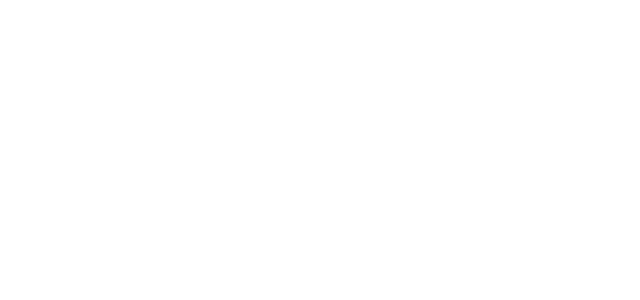
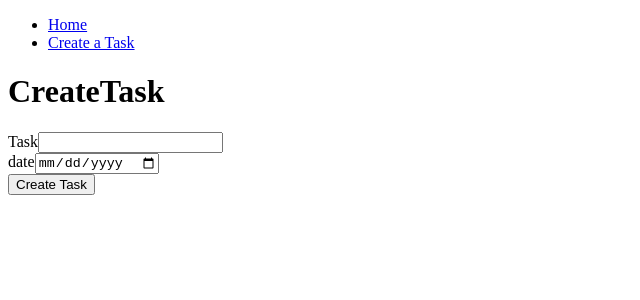
Before and after one commit to Eddieayala9965/Exercises-Backend, a React (Vite) app in the folder Frontend/: page /create_task in a window 1280 px wide. Before the commit this address had no page. Shown: the top 300 px of the page, without its empty margins (0-640 px from the left). Built offline with nearby package versions, Linux system fonts and the light colour scheme.

Commit message:
starting to enjoy coding again

```diff
--- a/Frontend/src/App.jsx
+++ b/Frontend/src/App.jsx
@@ -1,10 +1,27 @@
 import { BrowserRouter as Router, Routes, Route } from "react-router-dom";
+import Layout from "./components/Layout";
+import Home from "./pages/Home";
+import CreateTask from "./pages/CreateTask";
 
 const App = () => (
   <Router>
     <Routes>
-      <Route />
-      <Route />
+      <Route
+        path="/home"
+        element={
+          <Layout>
+            <Home />
+          </Layout>
+        }
+      />
+      <Route
+        path="/create_task"
+        element={
+          <Layout>
+            <CreateTask />
+          </Layout>
+        }
+      />
     </Routes>
   </Router>
 );
--- a/Frontend/src/components/Navbar.jsx
+++ b/Frontend/src/components/Navbar.jsx
@@ -4,7 +4,7 @@
   <nav>
     <ul>
       <li>
-        <Link to="/">Home</Link>
+        <Link to="/home">Home</Link>
       </li>
       <li>
         <Link to="/create_task">Create a Task</Link>
--- a/Frontend/src/components/TaskForm.jsx
+++ b/Frontend/src/components/TaskForm.jsx
@@ -2,19 +2,19 @@
 import { createTask } from "../services/api";
 
 const TaskForm = () => {
-  const [task, setTask] = useState("");
+  const [name, setName] = useState("");
   const [date, setDate] = useState("");
 
   const handleSubmit = async (e) => {
     e.preventDefault();
     const newTask = {
-      task,
+      name,
       date,
     };
 
     try {
       await createTask(newTask);
-      setTask("");
+      setName("");
       setDate("");
     } catch (error) {
       console.error("Error creating task: ", error);
@@ -26,9 +26,9 @@
         <label>Task</label>
         <input
           type="text"
-          name="task"
-          value={task}
-          onChange={(e) => setTask(e.target.value)}
+          name="name"
+          value={name}
+          onChange={(e) => setName(e.target.value)}
         />
       </div>
       <div>
--- a/Frontend/src/components/TaskList.jsx
+++ b/Frontend/src/components/TaskList.jsx
@@ -1,16 +1,49 @@
 import { useEffect, useState } from "react";
 import { getTasks } from "../services/api";
+import {
+  List,
+  ListItem,
+  ListItemText,
+  ListItemSecondaryAction,
+  IconButton,
+  TextField,
+  Button,
+  Container,
+  Typography,
+  Box,
+} from "@mui/material";
 
 const TaskList = () => {
   const [tasks, setTask] = useState([]);
 
   useEffect(() => {
-    const fetchTasks
+    const fetchTasks = async () => {
+      try {
+        const response = await getTasks();
+        setTask(response.data);
+      } catch (error) {
+        console.error("Error fetching tasks: ", error);
+      }
+    };
+    fetchTasks();
   }, []);
 
   return (
-    <>
-      <div></div>
-    </>
+    <Container>
+      <Typography variant="h4" component="h1" gutterBottom>
+        Tasks
+      </Typography>
+      <List>
+        {tasks.map((task) => (
+          <ListItem key={task.id} divider>
+            <ListItemText
+              primary={task.name}
+              secondary={new Date(task.date).toLocaleDateString()}
+            />
+          </ListItem>
+        ))}
+      </List>
+    </Container>
   );
 };
+export default TaskList;
--- a/Frontend/src/pages/Home.jsx
+++ b/Frontend/src/pages/Home.jsx
@@ -1,8 +1,9 @@
+import TaskList from "../components/TaskList";
 const Home = () => {
   return (
     <div>
       <h1>Task Manager</h1>
-      <ExpenseList />
+      <TaskList />
     </div>
   );
 };
--- a/Frontend/src/services/api.jsx
+++ b/Frontend/src/services/api.jsx
@@ -8,8 +8,8 @@
   return api.get("/get_tasks/");
 };
 
-export const createTasks = (task) => {
-  return api.post("/create_tasks", task);
+export const createTask = (task) => {
+  return api.post("/create_tasks/", task);
 };
 export const deleteTask = (taskId) => {
   return api.delete(`/delete_tasks/${taskId}`);
```
